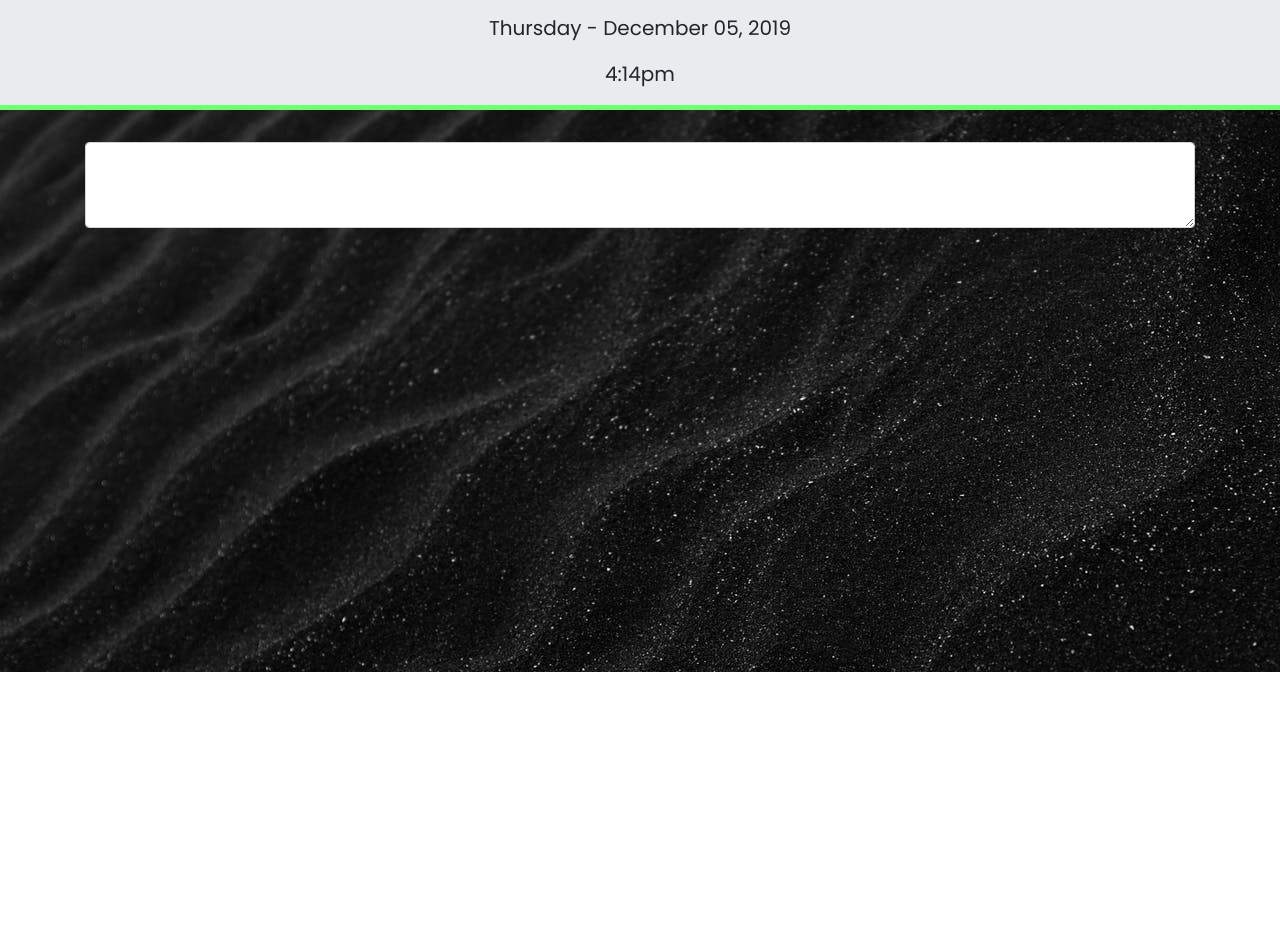
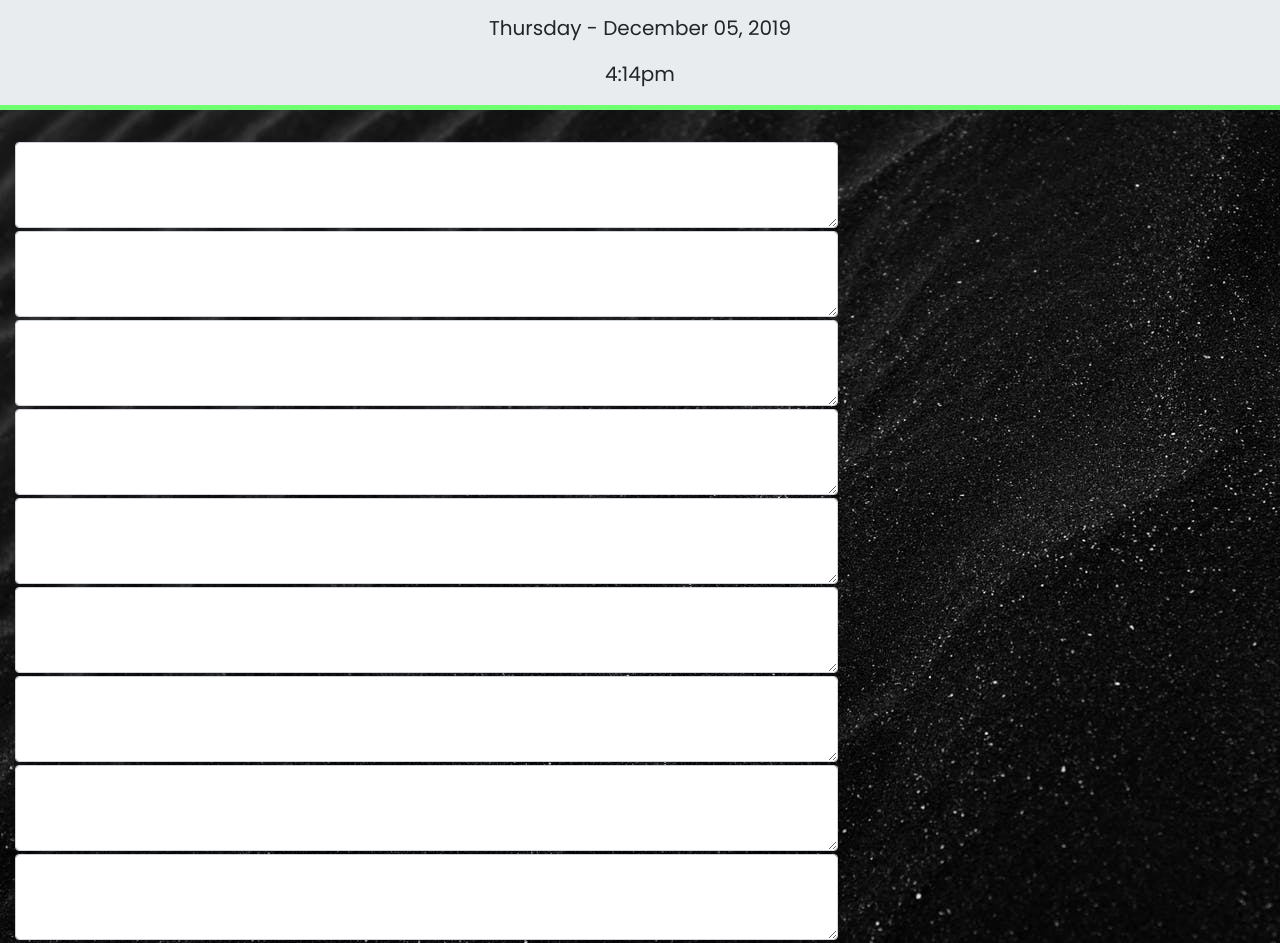
Before and after one commit to geneSaiyan/EZ-Schedule, a plain HTML site: page index.html in a window 1280 px wide. Shown: the part 128-1071 px from the top of the page. Before the commit the page ends 800 px from the top, so only its background shows below. Drawn offline with nearby package versions, Linux system fonts and the light colour scheme.

Commit message:
Added textareas for 9-5

```diff
--- a/assests/styles.css
+++ b/assests/styles.css
@@ -17,3 +17,7 @@ body{
 #schedule-div{
     margin-top:1%;
 }
+
+#schedule-div textarea{
+    margin-bottom: 3px;
+}
--- a/index.html
+++ b/index.html
@@ -20,14 +20,22 @@
         </div>
     </div>
 
-    <div id="schedule-div" class="container">
+    <div id="schedule-div" class="container-fluid">
         <div class="row">
-            <div class="col-12">
-                <textarea class="form-control" id="exampleFormControlTextarea1" rows="3"></textarea>
+            <div class="col-8">
+                <textarea class="form-control" id="txt9am"  rows="3"></textarea>
+                <textarea class="form-control" id="txt10am" rows="3"></textarea>
+                <textarea class="form-control" id="txt11am"  rows="3"></textarea>
+                <textarea class="form-control" id="txt12pm"  rows="3"></textarea>
+                <textarea class="form-control" id="txt1pm"  rows="3"></textarea>
+                <textarea class="form-control" id="txt2pm"  rows="3"></textarea>
+                <textarea class="form-control" id="txt3pm"  rows="3"></textarea>
+                <textarea class="form-control" id="txt4pm"  rows="3"></textarea>
+                <textarea class="form-control" id="txt5pm"  rows="3"></textarea>
             </div>
         </div>
+    </div>
 
-    </div>
 
 
 
```
